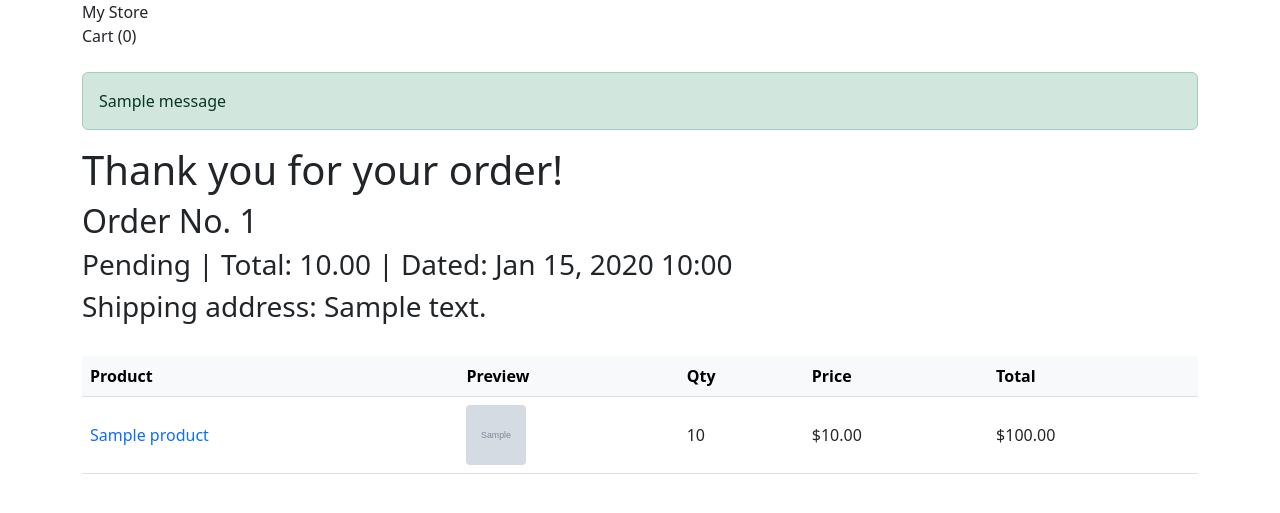
After one commit to Rootcanon/Ecommerce_Project, a Django app: page /order/1/confirmation/ in a window 1280 px wide. The commit adds this page. Shown: the top 513 px of the page. Run offline with Django 5.2, Linux system fonts and the light colour scheme; tables that the repository leaves empty hold one stand-in row (values such as "Sample post"); grey boxes marked "Sample" are stand-in pictures; one stand-in notice (Sample message) is shown.

Commit message:
checkout flow, Order/OrderItem models, confirmation email, stock decrement

```diff
--- a/store/models.py
+++ b/store/models.py
@@ -1,6 +1,7 @@
 from django.db import models
 from django.utils.text import slugify
 from django.urls import reverse
+from django.contrib.auth.models import User
 
 # Create your models here.
 
@@ -106,3 +107,44 @@ class ProductImage(models.Model):
 
     def __str__(self):
         return f"Image for {self.product.title}"
+
+
+class Order(models.Model):
+    class Status(models.TextChoices):
+        PENDING = "p", "Pending"
+        PAID = "P", "Paid"
+        SHIPPED = "S", "Shipped"
+        CANCEL = "C", "Cancelled"
+
+    user = models.ForeignKey(
+        User, on_delete=models.SET_NULL, null=True, blank=True)
+    email = models.EmailField(max_length=254)
+    state = models.CharField(
+        choices=Status, default=Status.PENDING, max_length=2)
+    created_at = models.DateTimeField(auto_now_add=True)
+    total = models.DecimalField(max_digits=10, decimal_places=2)
+    shipping_address = models.TextField()
+
+    class Meta:
+        verbose_name_plural = "orders"
+        ordering = ["created_at",]
+
+    def __str__(self):
+        if self.user:
+            return f"{self.user} - {self.total} | {self.created_at} - {self.state}"
+        else:
+            return f"anonymous - {self.total} | {self.created_at} - {self.state}"
+
+
+class OrderItem(models.Model):
+    order = models.ForeignKey(Order, on_delete=models.CASCADE)
+    product = models.ForeignKey(Product, on_delete=models.CASCADE)
+    quantity = models.PositiveIntegerField()
+    unit_price = models.DecimalField(max_digits=10, decimal_places=2)
+
+    @property
+    def line_total(self):
+        return self.quantity * self.unit_price
+
+    def __str__(self):
+        return f"{self.order}. {self.product} {self.quantity} | {self.line_total}"
--- a/store/templates/store/base.html
+++ b/store/templates/store/base.html
@@ -5,6 +5,7 @@
     <meta charset="UTF-8" />
     <meta name="viewport" content="width=device-width, initial-scale=1.0" />
     <link href="https://cdn.jsdelivr.net/npm/bootstrap@5.3.0/dist/css/bootstrap.min.css" rel="stylesheet" />
+    <script src="https://cdn.jsdelivr.net/npm/bootstrap@5.3.0/dist/js/bootstrap.bundle.min.js"></script>
     <title>
       {% block title %}
         Store
@@ -16,10 +17,20 @@
     <nav>
       <div class="container">
         <a class="navbar-brand" href="{% url 'store:product_list' %}">My Store</a>
-        <a href="{% url 'store:cart_detail' %}" class="nav-link">Cart (<span class="cart-count">{{ cart_obj.get_item_count}}</span>)</a>
+        <a href="{% url 'store:cart_detail' %}" class="nav-link">Cart (<span class="cart-count">{{ cart_obj.get_item_count }}</span>)</a>
       </div>
     </nav>
     <main class="container mt-4">
+      {% if messages %}
+        {% for message in messages %}
+          {% if message.tags == "error" %}
+            <div class="alert alert-danger">{{ message }}</div>
+        {% else %}
+          <div class=" alert alert-{{ message.tags }}">{{ message }}</div>
+          {% endif %}
+        {% endfor %}
+      {% endif %}
+
       {% block content %}
 
       {% endblock %}
--- /dev/null
+++ b/store/templates/store/order_confirmation.html
@@ -0,0 +1,51 @@
+{% extends 'store/base.html' %}
+
+{% block title %}
+  Order Confirmation
+{% endblock %}
+
+{% block content %}
+  <h1>Thank you for your order!</h1>
+
+  <h2>Order No. {{ order.pk }}</h2>
+  <h3>{{ order.get_state_display }} | Total: {{ order.total }} | Dated: {{ order.created_at|date:'M j, Y H:i' }}</h3>
+  <h3>Shipping address: {{ order.shipping_address }}</h3>
+
+  <br />
+
+  <table class="table table-hover align-middle">
+    <thead class="table-light">
+      <tr>
+        <th scope="col">Product</th>
+        <th scope="col">Preview</th>
+        <th scope="col">Qty</th>
+        <th scope="col">Price</th>
+        <th scope="col">Total</th>
+      </tr>
+    </thead>
+    <tbody>
+      {% for item in order.orderitem_set.all %}
+        <tr>
+          <!-- Product title (links to detail page) -->
+          <td>
+            <a href="{{ item.product.get_absolute_url }}" class="text-decoration-none">{{ item.product.title }}</a>
+          </td>
+          <!-- Thumbnail via primary_image() method -->
+          <td>
+            {% if item.product.primary_image %}
+              <img src="{{ item.product.primary_image.image.url }}" alt="{{ item.product.title }}" width="60" height="60" style="object-fit: cover; border-radius: 4px;" />
+            {% else %}
+              <span class="text-muted fst-italic">No image</span>
+            {% endif %}
+          </td>
+          <!-- Quantity: number input per your design -->
+          <td>{{ item.quantity }}</td>
+          <!-- Price per unit -->
+          <td>${{ item.unit_price }}</td>
+          <!-- Line total -->
+          <td>${{ item.line_total }}</td>
+        </tr>
+      {% endfor %}
+    </tbody>
+  </table>
+{% endblock %}
--- a/store/urls.py
+++ b/store/urls.py
@@ -1,7 +1,12 @@
 from django.urls import path
 
 from .views import (
-    CartView, CategoryProductListView, ProductDetailView, ProductListView,
+    CartView,
+    CategoryProductListView,
+    ProductDetailView,
+    ProductListView,
+    CheckoutView,
+    OrderConfirmationView,
 )
 
 app_name = "store"
@@ -11,5 +16,7 @@ urlpatterns = [
     path("category/<slug:slug>/", CategoryProductListView.as_view(),
          name="category_products"),
     path("cart/", CartView.as_view(), name="cart_detail"),
+    path("checkout/", CheckoutView.as_view(), name="checkout"),
+    path("order/<int:pk>/confirmation/", OrderConfirmationView.as_view(), name="order_confirmation"),
     path("<slug:slug>/", ProductDetailView.as_view(), name="product_detail"),
 ]
--- a/store/views.py
+++ b/store/views.py
@@ -2,10 +2,12 @@ from django.shortcuts import get_object_or_404, redirect, render
 from django.views.generic import ListView, DetailView
 from django.views import View
 from django.views.decorators.http import require_http_methods
-
+from django.core.mail import send_mail
+from django.contrib import messages
+from decimal import Decimal
 
 from .cart import Cart
-from .models import Category, Product
+from .models import Category, Product, Order, OrderItem
 # Create your views here.
 
 
@@ -112,7 +114,114 @@ class CartView(View):
             cart.save()
 
         elif action == "purchase":
-            return redirect("store:cart_detail")
+            return redirect("store:checkout")
 
     # Redirect the url:"store:cart_detail"
         return redirect("store:cart_detail")
+
+
+class CheckoutView(View):
+
+    def get(self, request):
+        cart = Cart(request)
+        if not cart.cart:
+            return redirect("store:product_list")
+
+        product_ids = [int(pid) for pid in cart.cart.keys()]
+        products = Product.objects.filter(pk__in=product_ids)
+
+        cart_items = []
+        for product in products:
+            qty = cart.cart[str(product.pk)]["quantity"]
+            price = float(cart.cart[str(product.pk)]["price"])
+            cart_items.append({
+                "product": product,
+                "quantity": qty,
+                "price": price,
+                "total": qty * price,
+            })
+
+        return render(request, "store/checkout.html", {
+            "cart_items": cart_items,
+            "total_price": cart.get_total_price(),
+            "item_count": cart.get_item_count(),
+        })
+
+    def post(self, request):
+        cart = Cart(request)
+        if not cart.cart:
+            return redirect("store:product_list")
+
+        email = request.POST.get("email", "").strip()
+        shipping_address = request.POST.get("shipping_address", "").strip()
+
+        if not email or not shipping_address:
+            messages.error(request, "Email and shipping address are required.")
+            return redirect("store:checkout")
+
+        product_ids = [int(pid) for pid in cart.cart.keys()]
+        products = Product.objects.filter(pk__in=product_ids)
+        for product in products:
+            qty = cart.cart[str(product.pk)]["quantity"]
+            if qty > product.stock_quantity:
+                messages.error(
+                    request, f"Not enough stock for {product.title}. Available: {product.stock_quantity}.")
+                return redirect("store:cart_detail")
+
+        order = Order.objects.create(
+            email=email,
+            shipping_address=shipping_address,
+            total=cart.get_total_price(),
+            user=request.user if request.user.is_authenticated else None,
+        )
+
+        order_items = []
+        for product in products:
+            product_price_from_cart = Decimal(
+                cart.cart[str(product.pk)]["price"])
+            qty = cart.cart[str(product.pk)]["quantity"]
+
+            OrderItem.objects.create(
+                order=order,
+                product=product,
+                quantity=qty,
+                unit_price=product_price_from_cart
+            )
+            product.stock_quantity -= qty
+            product.save(update_fields=["stock_quantity"])
+
+            line = f"- {product.title} x {qty} @ {product_price_from_cart}$"
+            order_items.append(line)
+
+        items_text = "\n".join(order_items)
+        message = f"""
+        Thank you for your order!
+
+        Order Number: {order.pk}
+        Order Total: {order.total}$
+
+        Items Purchased:
+            {items_text}
+
+        Shipping Address:
+            {order.shipping_address}
+
+        We appreciate your business and hope you enjoy your purchase!
+        """
+
+        send_mail(
+            subject="Your order confirmation from My Store",
+            message=message,
+            from_email="orders@yourstore.com",
+            recipient_list=[email])
+
+        cart.clear()
+
+        return redirect("store:order_confirmation", pk=order.pk)
+
+
+class OrderConfirmationView(DetailView):
+    model = Order
+    # tell me if i should change the name
+    template_name = "store/order_confirmation.html"
+    context_object_name = "order"
```
Also changed, not shown: store/admin.py (+19 -1 lines), store/templates/store/checkout.html (added, +60 -0 lines), store/migrations/0003_order_orderitem.py (added).
